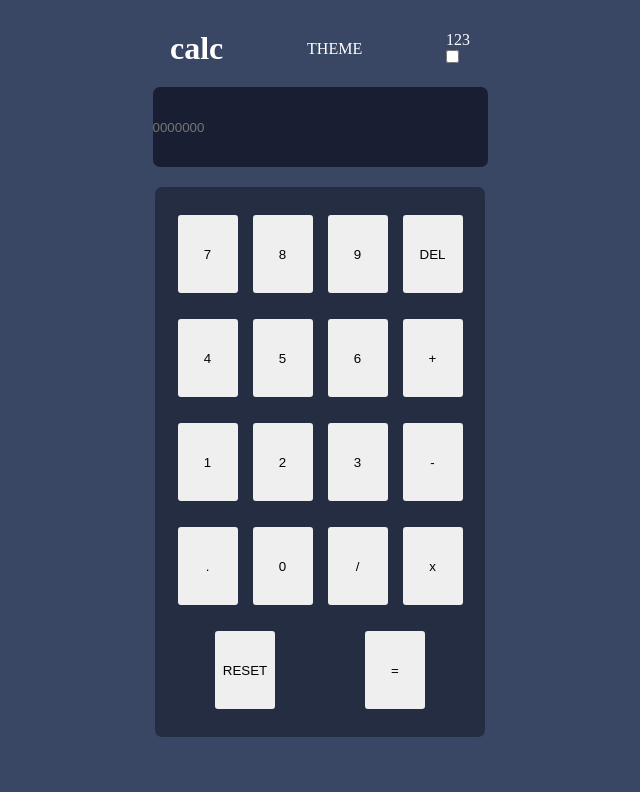
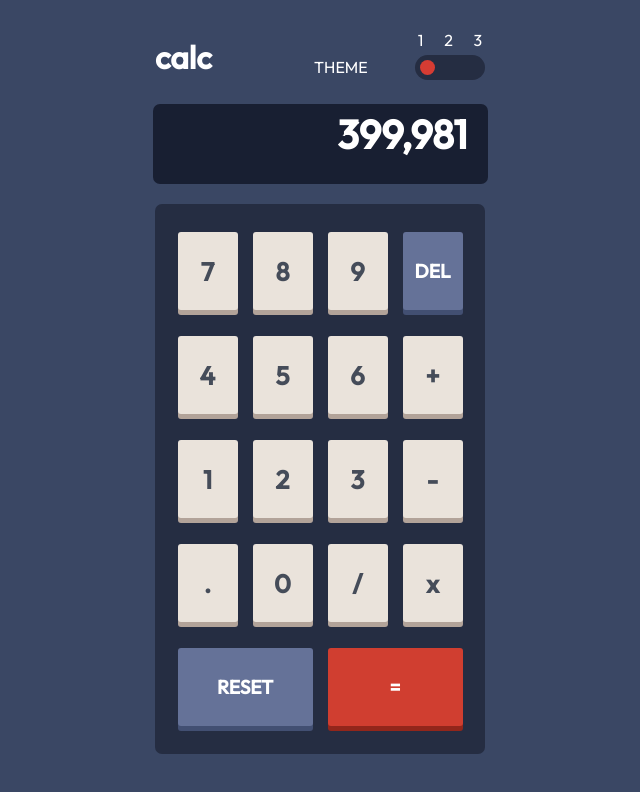
Before and after one commit to IsmaelFe/CalculatorApp, a website: page index.html in a window 1280 px wide. Shown: the whole page, without its empty margins (320-960 px from the left). Drawn offline with Linux system fonts and the light colour scheme.

Commit message:
Diseño por terminar

```diff
--- a/index.html
+++ b/index.html
@@ -25,18 +25,21 @@
             <li>2</li>
             <li>3</li>
           </ul>
-          <input type="checkbox" />
+          <div>
+            <label for="toggle" class="switch"></label>
+            <input type="checkbox" id="toggle" />
+          </div>
         </div>
       </div>
       <div class="second-container">
-        <input type="text" placeholder="0000000" />
+        <input type="text" placeholder="399,981" />
       </div>
       <div class="third-container">
         <div class="button-container">
           <button>7</button>
           <button>8</button>
           <button>9</button>
-          <button>DEL</button>
+          <button class="del-button">DEL</button>
         </div>
         <div class="button-container">
           <button>4</button>
@@ -56,9 +59,9 @@
           <button>/</button>
           <button>x</button>
         </div>
-        <div class="button-container">
-          <button>RESET</button>
-          <button>=</button>
+        <div class="button-container two-buttons">
+          <button class="reset-button">RESET</button>
+          <button class="result-button">=</button>
         </div>
       </div>
     </main>
--- a/src/styles/index.css
+++ b/src/styles/index.css
@@ -1,3 +1,5 @@
+@import url('https://fonts.googleapis.com/css2?family=Inter+Tight:wght@200;700&family=Outfit:wght@400;500&display=swap');
+
 :root {
     --color-primary: #3A4764;
     --color-secondary: #252D42;
@@ -7,6 +9,7 @@
 * {
     margin: 0;
     padding: 0;
+    font-family: 'Outfit', sans-serif;
 }
 
 .main-container {
@@ -23,17 +26,50 @@
     display: flex;
     justify-content: space-between;
     align-items: center;
-    width: 300px;
+    width: 330px;
     padding-top: 30px;
     color: white;
 }
 
+.firts-container p {
+    margin-left: 55px;
+    margin-top: 20px;
+}
+
 .theme-container ul {
     display: flex;
+    justify-content: space-around;
+    gap: 15px;
 }
 
 .theme-container li {
     list-style: none;
+}
+
+.switch {
+    display: inline-block;
+    position: relative;
+    width: 70px;
+    height: 25px;
+    margin-top: 5px;
+    background-color: var(--color-secondary);
+    border-radius: 40px;
+}
+
+.switch::after {
+    content: '';
+    position: absolute;
+    width: 15px;
+    height: 15px;
+    border-radius: 50%;
+    top: 5px;
+    left: 5px;
+    background-color: #D63C33;
+}
+
+#toggle {
+    position: absolute;
+    left: -999999px;
 }
 
 .second-container input {
@@ -43,6 +79,14 @@
     pointer-events: none;
     background-color: var(--color-tertiary);
     border: none;
+}
+
+.second-container input::placeholder {
+    color: white;
+    font-size: 3em;
+    font-weight: 800;
+    text-align: end;
+    margin-right: 20px;
 }
 
 .third-container {
@@ -67,4 +111,32 @@
     width: 20%;
     border-radius: 3px;
     border: none;
+    background-color: #EAE3DB;
+    color: #454C59;
+    font-size: 1.6em;
+    font-weight: 800;
+    box-shadow: 0px 5px #B2A399;
 }
+
+.button-container .reset-button {
+    width: 45%;
+    color: white;
+    background-color: #657298;
+    font-size: 1.2em;
+    box-shadow: 0px 5px #424F72;
+}
+
+.button-container .result-button {
+    width: 45%;
+    color: white;
+    background-color: #D03E30;
+    font-size: 1.2em;
+    box-shadow: 0px 5px #92261B;
+}
+
+.button-container .del-button {
+    background-color: #657298;
+    color: white;
+    font-size: 1.2em;
+    box-shadow: 0px 5px #424F72;
+}
```
